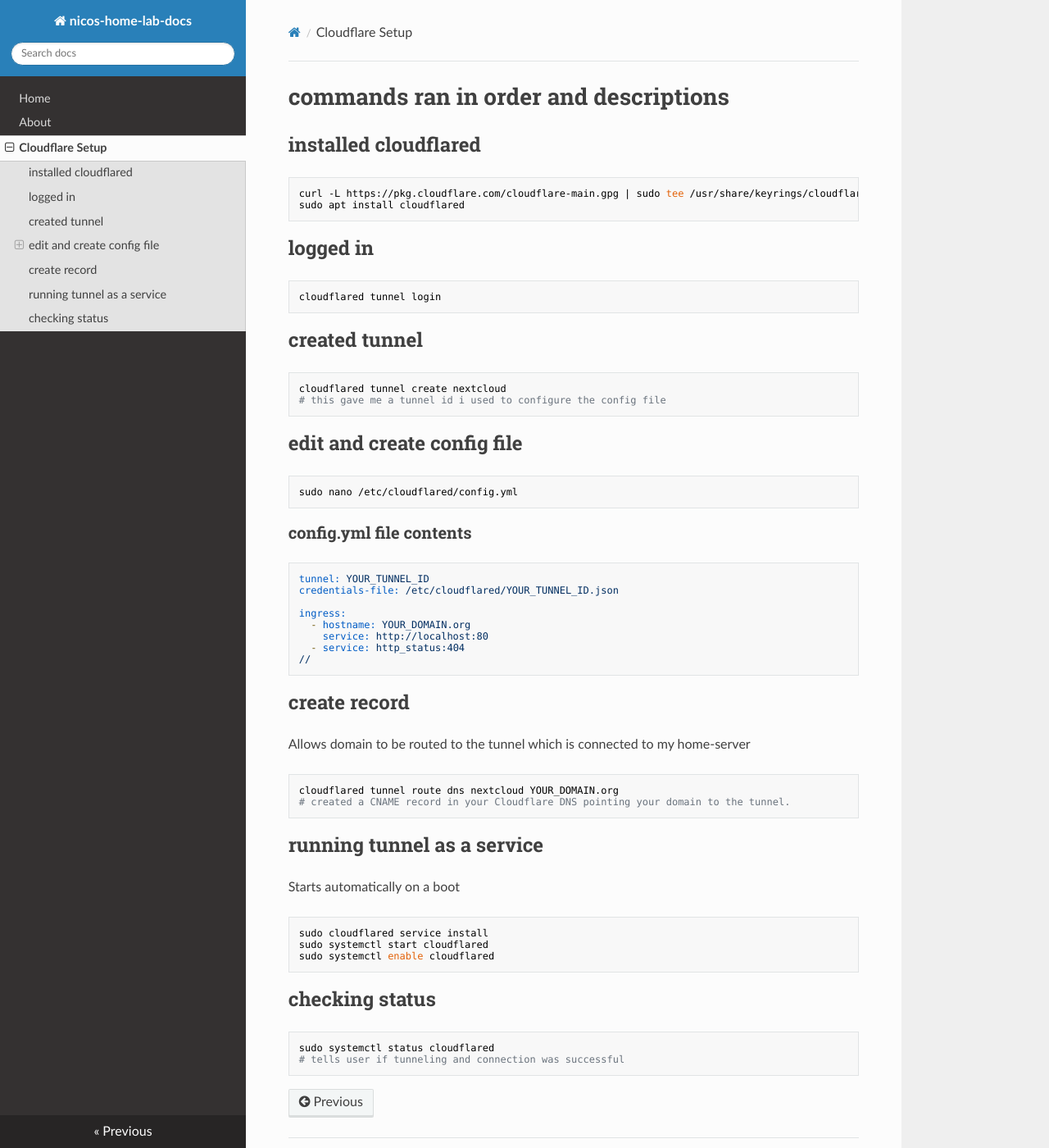
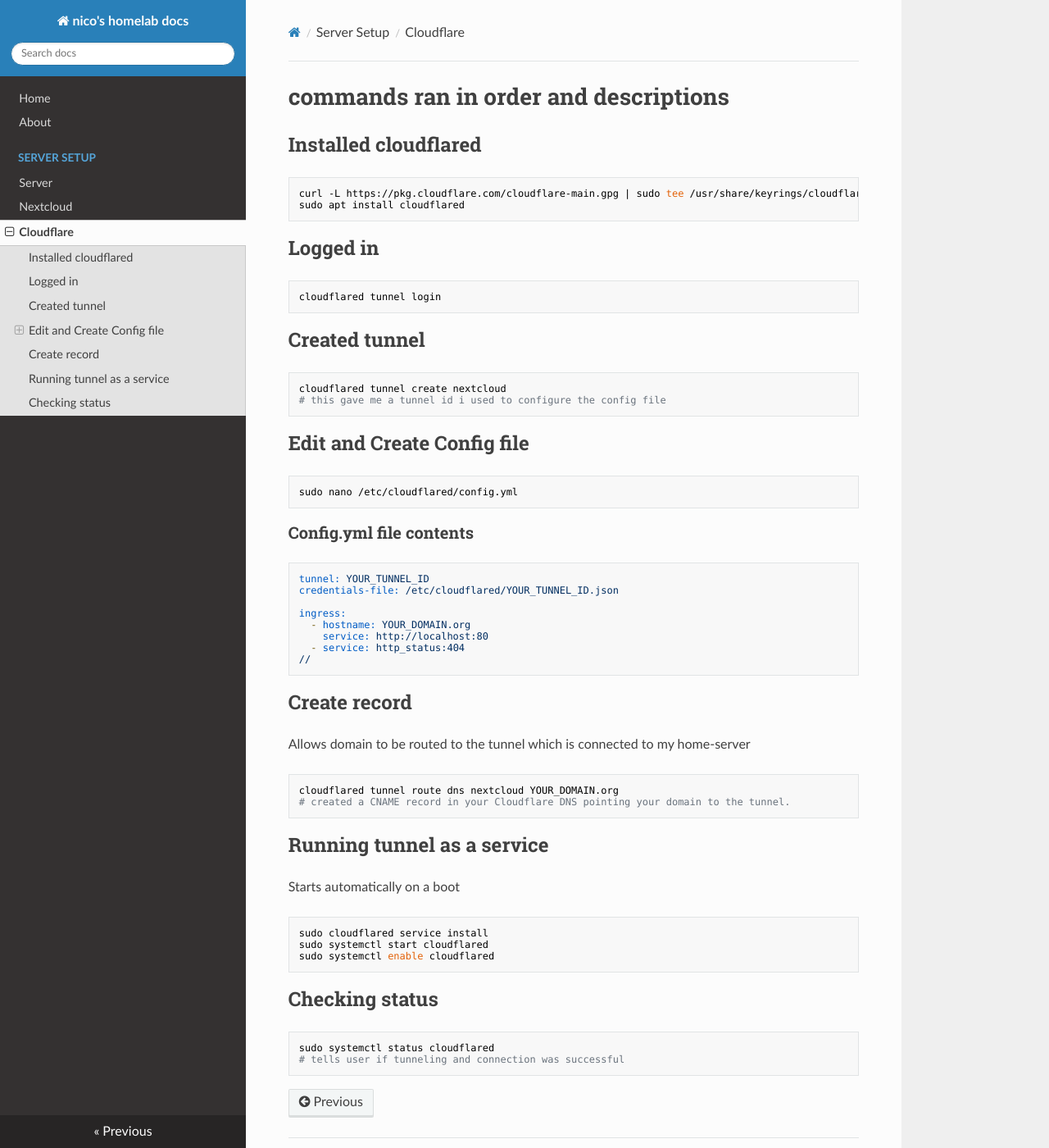
Before and after one commit to noranguy/home-lab, an MkDocs documentation site: the page built from docs/cloudflare-setup.md, in a window 1280 px wide and 1400 px high. Shown: the whole window at 82% size. Built offline with MkDocs 1.6.1, drawn with Linux system fonts in a browser that asks for light colours; nearby versions of some CDN libraries.

Commit message:
updated favicon and added files to be updated

````diff
--- a/docs/cloudflare-setup.md
+++ b/docs/cloudflare-setup.md
@@ -1,26 +1,26 @@
 # commands ran in order and descriptions
-## installed cloudflared
+## Installed cloudflared
 ```Bash
 curl -L https://pkg.cloudflare.com/cloudflare-main.gpg | sudo tee /usr/share/keyrings/cloudflare-main.gpg
 sudo apt install cloudflared
 ```
 
-## logged in
+## Logged in
 ``` Bash
 cloudflared tunnel login
 ```
 
-## created tunnel
+## Created tunnel
 ``` Bash
 cloudflared tunnel create nextcloud
 # this gave me a tunnel id i used to configure the config file
 ```
 
-## edit and create config file
+## Edit and Create Config file
 ``` Bash
 sudo nano /etc/cloudflared/config.yml
 ```
-### config.yml file contents
+### Config.yml file contents
 ```yml
 tunnel: YOUR_TUNNEL_ID
 credentials-file: /etc/cloudflared/YOUR_TUNNEL_ID.json
@@ -31,7 +31,7 @@ ingress:
   - service: http_status:404
 //
 ```
-## create record
+## Create record
 Allows domain to be routed to the tunnel which is connected to my home-server
 ``` Bash
 cloudflared tunnel route dns nextcloud YOUR_DOMAIN.org
@@ -39,14 +39,14 @@ cloudflared tunnel route dns nextcloud YOUR_DOMAIN.org
 ```
 
 
-## running tunnel as a service
+## Running tunnel as a service
 Starts automatically on a boot
 ``` bash
 sudo cloudflared service install
 sudo systemctl start cloudflared
 sudo systemctl enable cloudflared
 ```
-## checking status
+## Checking status
 ``` bash
 sudo systemctl status cloudflared
 # tells user if tunneling and connection was successful
--- a/mkdocs.yml
+++ b/mkdocs.yml
@@ -1,5 +1,6 @@
-site_name: nicos-home-lab-docs
+site_name: nico's homelab docs
 theme:
+  favicon: images/favicon.jpg
   name: readthedocs
   palette:
     primary: 'blue'
@@ -8,7 +9,12 @@ theme:
     - navigation.tabs
     - navigation.instant
     - navigation.tracking
+  color_mode: auto
+
 nav:
   - Home: index.md
   - About: about.md
-  - Cloudflare Setup: cloudflare-setup.md
+  - Server Setup:
+    - Server: server-setup.md
+    - Nextcloud: nextcloud-setup.md
+    - Cloudflare: cloudflare-setup.md
````
Also changed, not shown: docs/about.md (+1 -0 lines), docs/index.md (+22 -11 lines), docs/nextcloud-setup.md (added), docs/server-setup.md (added), images/favicon.png (added).
